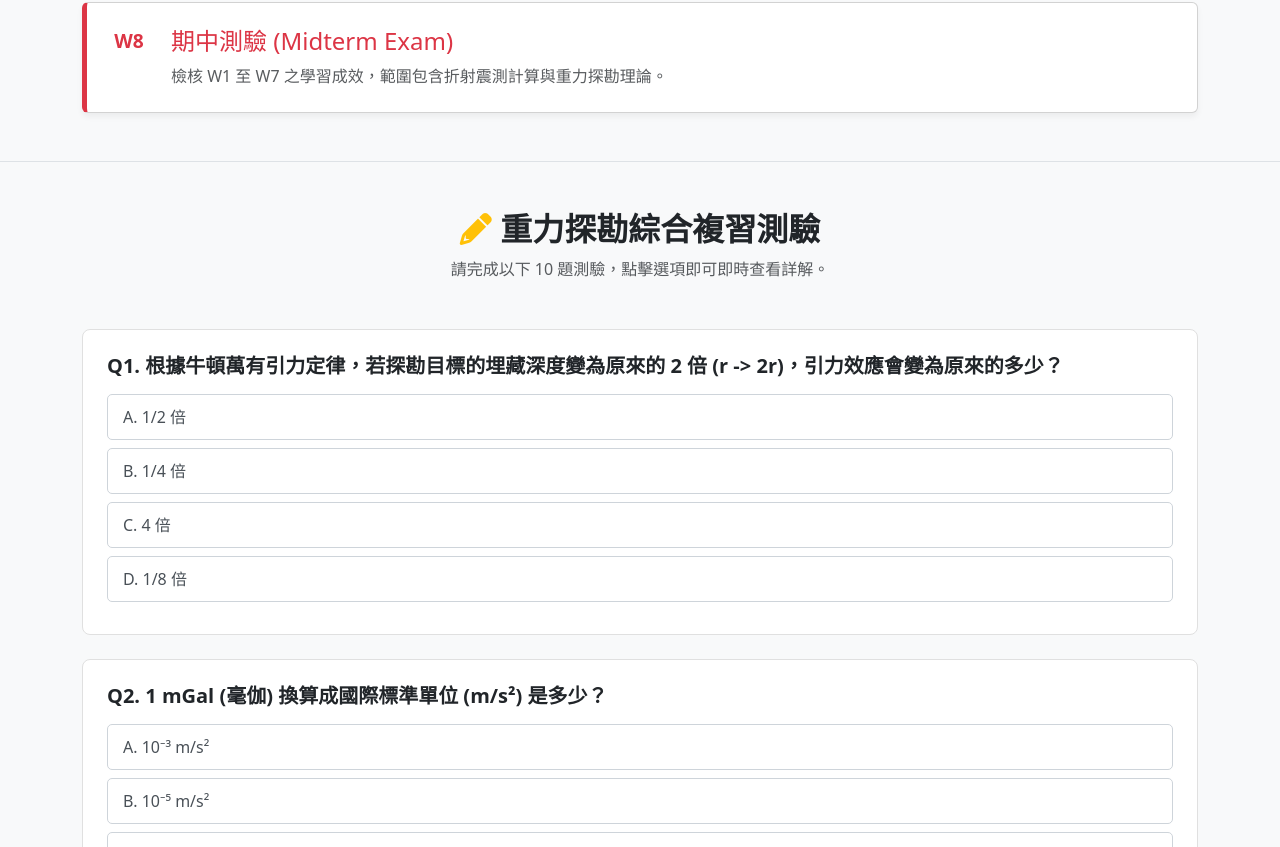
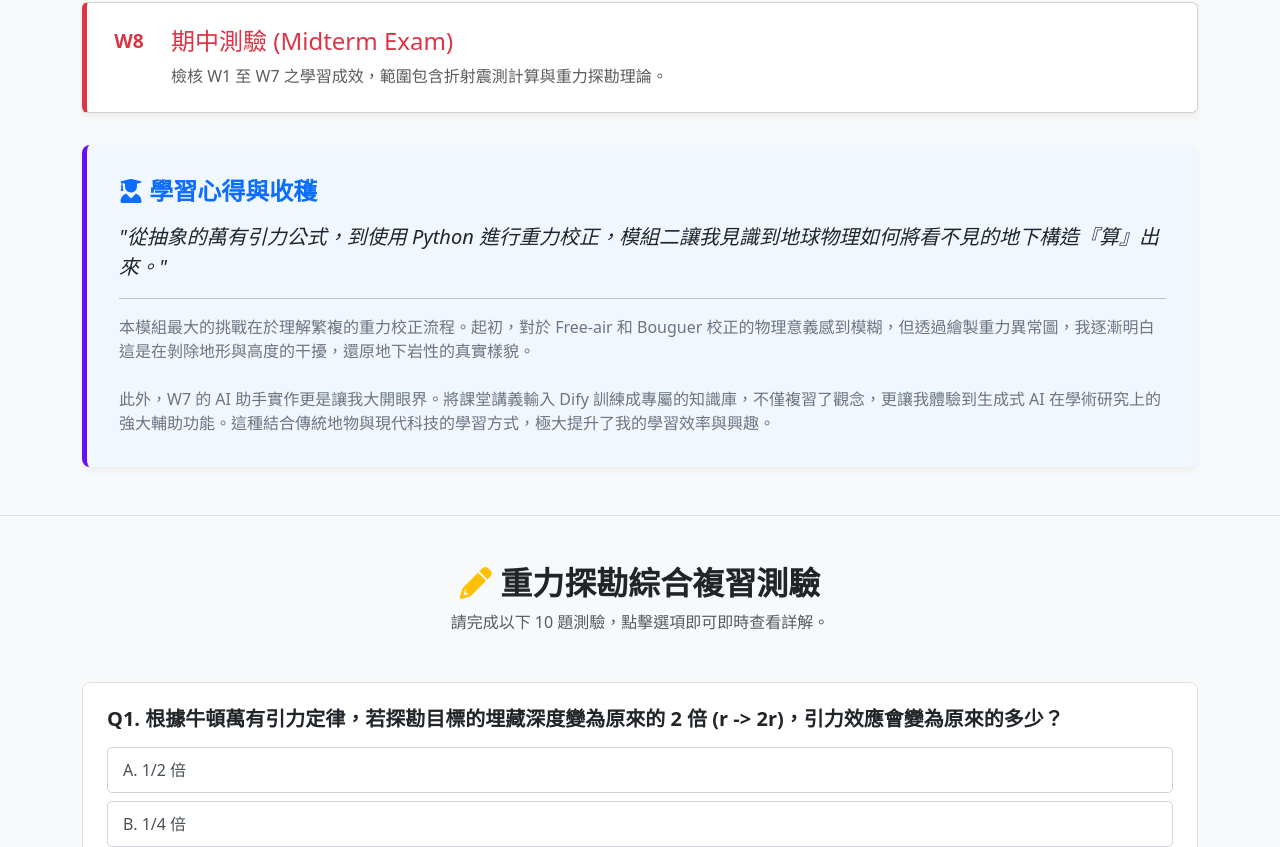
Before and after one commit to chilin2tb-stack/U11104006_final, a plain HTML site: page docs/module2.html in a window 1280 px wide. Shown: the part 1128-1975 px from the top of the page. Drawn offline with nearby package versions, Linux system fonts and the light colour scheme.

Commit message:
Update module2.html

```diff
--- a/docs/module2.html
+++ b/docs/module2.html
@@ -3,7 +3,7 @@
 <head>
     <meta charset="UTF-8">
     <meta name="viewport" content="width=device-width, initial-scale=1.0">
-    <title>模組二：位場運算與重力探勘</title>
+    <title>模組二：重力探勘與 AI 應用</title>
     <link href="https://cdn.jsdelivr.net/npm/bootstrap@5.3.0/dist/css/bootstrap.min.css" rel="stylesheet">
     <link rel="stylesheet" href="https://cdnjs.cloudflare.com/ajax/libs/font-awesome/6.0.0/css/all.min.css">
     <script src="https://polyfill.io/v3/polyfill.min.js?features=es6"></script>
@@ -77,6 +77,15 @@
             border-radius: 5px;
             font-size: 0.9rem;
         }
+        /* 心得區塊樣式 */
+        .reflection-card {
+            background-color: #f0f7ff;
+            border-left: 5px solid #6610f2; /* 與 AI 主題色呼應 */
+            border-radius: 8px;
+            padding: 2rem;
+            margin-bottom: 3rem;
+            box-shadow: 0 4px 6px rgba(0,0,0,0.05);
+        }
     </style>
 </head>
 <body class="bg-light">
@@ -90,8 +99,8 @@
 
     <div class="hero-section text-center">
         <div class="container">
-            <h1 class="display-4 fw-bold">模組二：位場運算與重力探勘</h1>
-            <p class="lead text-info">W6 - W8 | Potential Fields & Computation</p>
+            <h1 class="display-4 fw-bold">模組二：重力探勘與 AI 應用</h1>
+            <p class="lead text-info">W6 - W8 | Gravity Exploration & AI Application</p>
             <p class="mx-auto col-md-8 mt-3 text-light opacity-75">
                 從重力異常的物理意義出發，學習 Free-air 與 Bouguer 校正原理。
                 本模組結合 Google Colab 與 生成式 AI 工具，
@@ -185,6 +194,23 @@
             </div>
         </div>
 
+    </div>
+
+    <div class="container">
+        <div class="reflection-card">
+            <h4 class="fw-bold text-primary mb-3">
+                <i class="fas fa-user-graduate"></i> 學習心得與收穫
+            </h4>
+            <p class="lead text-dark fst-italic">
+                "從抽象的萬有引力公式，到使用 Python 進行重力校正，模組二讓我見識到地球物理如何將看不見的地下構造『算』出來。"
+            </p>
+            <hr class="my-3">
+            <p class="text-secondary mb-0">
+                本模組最大的挑戰在於理解繁複的重力校正流程。起初，對於 Free-air 和 Bouguer 校正的物理意義感到模糊，但透過繪製重力異常圖，我逐漸明白這是在剝除地形與高度的干擾，還原地下岩性的真實樣貌。
+                <br><br>
+                此外，W7 的 AI 助手實作更是讓我大開眼界。將課堂講義輸入 Dify 訓練成專屬的知識庫，不僅複習了觀念，更讓我體驗到生成式 AI 在學術研究上的強大輔助功能。這種結合傳統地物與現代科技的學習方式，極大提升了我的學習效率與興趣。
+            </p>
+        </div>
     </div>
 
     <div class="quiz-section mt-5" id="quiz-area">
```
